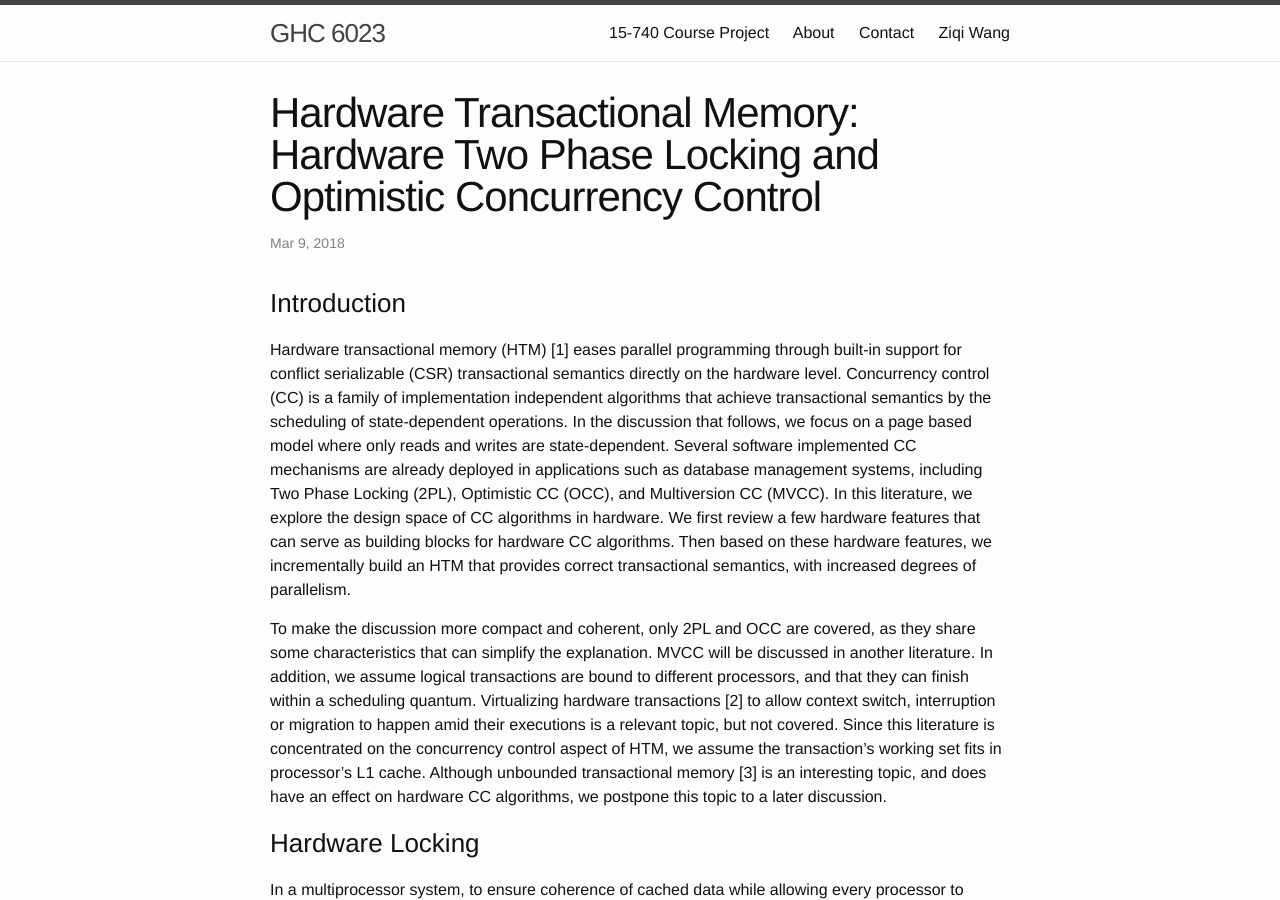
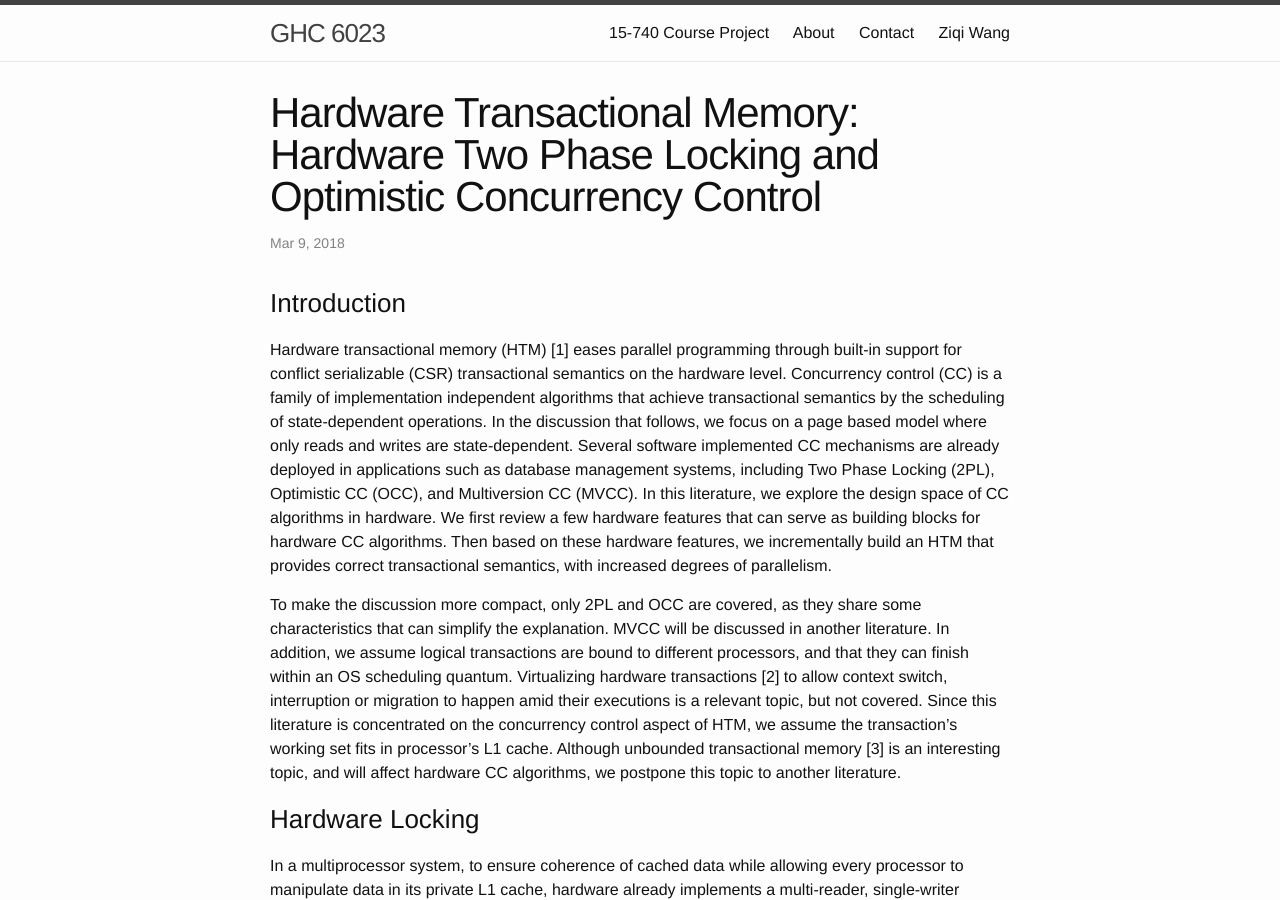
Before and after one commit to wangziqi2013/wangziqi2013.github.io, a Jekyll site: the page built from _posts/2018-03-18-HTM-Hardware-2PL-and-OCC.markdown, in a window 1280 px wide and 900 px high. Built offline with Jekyll 4.4.1, drawn with Linux system fonts in a browser that asks for light colours; some of the changed text lies outside the part shown.

```diff
--- a/_posts/2018-03-18-HTM-Hardware-2PL-and-OCC.markdown
+++ b/_posts/2018-03-18-HTM-Hardware-2PL-and-OCC.markdown
@@ -7,7 +7,7 @@ date:   2018-03-09 03:32:00 -0500
 ### Introduction
 
 Hardware transactional memory (HTM) [1] eases parallel programming through built-in support for
-conflict serializable (CSR) transactional semantics directly on the hardware level. Concurrency control (CC) is a
+conflict serializable (CSR) transactional semantics on the hardware level. Concurrency control (CC) is a
 family of implementation independent algorithms that achieve transactional semantics by the scheduling of state-dependent operations.
 In the discussion that follows, we focus on a page based model where only reads and writes are state-dependent.
 Several software implemented CC mechanisms are already deployed in applications such as database management systems,
@@ -16,13 +16,13 @@ explore the design space of CC algorithms in hardware. We first review a few har
 building blocks for hardware CC algorithms. Then based on these hardware features, we incrementally build an HTM
 that provides correct transactional semantics, with increased degrees of parallelism.
 
-To make the discussion more compact and coherent, only 2PL and OCC are covered, as they share some characteristics that
+To make the discussion more compact, only 2PL and OCC are covered, as they share some characteristics that
 can simplify the explanation. MVCC will be discussed in another literature. In addition, we assume logical transactions are bound to
-different processors, and that they can finish within a scheduling quantum. Virtualizing hardware transactions [2] to allow context
+different processors, and that they can finish within an OS scheduling quantum. Virtualizing hardware transactions [2] to allow context
 switch, interruption or migration to happen amid their executions is a relevant topic, but not covered. Since this
 literature is concentrated on the concurrency control aspect of HTM, we assume the transaction's working set
-fits in processor's L1 cache. Although unbounded transactional memory [3] is an interesting topic, and does have an effect on
-hardware CC algorithms, we postpone this topic to a later discussion.
+fits in processor's L1 cache. Although unbounded transactional memory [3] is an interesting topic, and will affect
+hardware CC algorithms, we postpone this topic to another literature.
 
 ### Hardware Locking
 
```
Also changed, not shown: other parts of _posts/2018-03-18-HTM-Hardware-2PL-and-OCC.markdown (+4 -2 lines).
